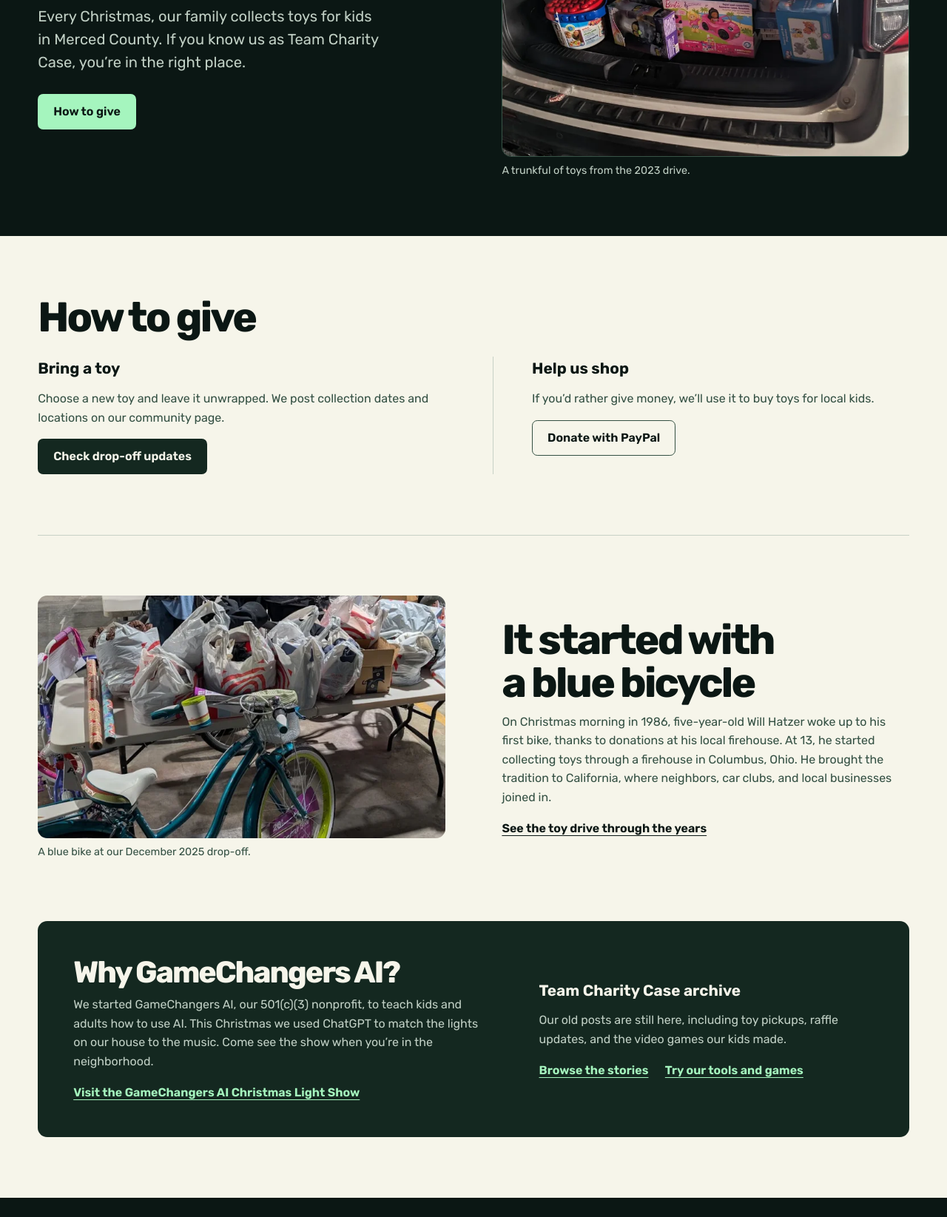
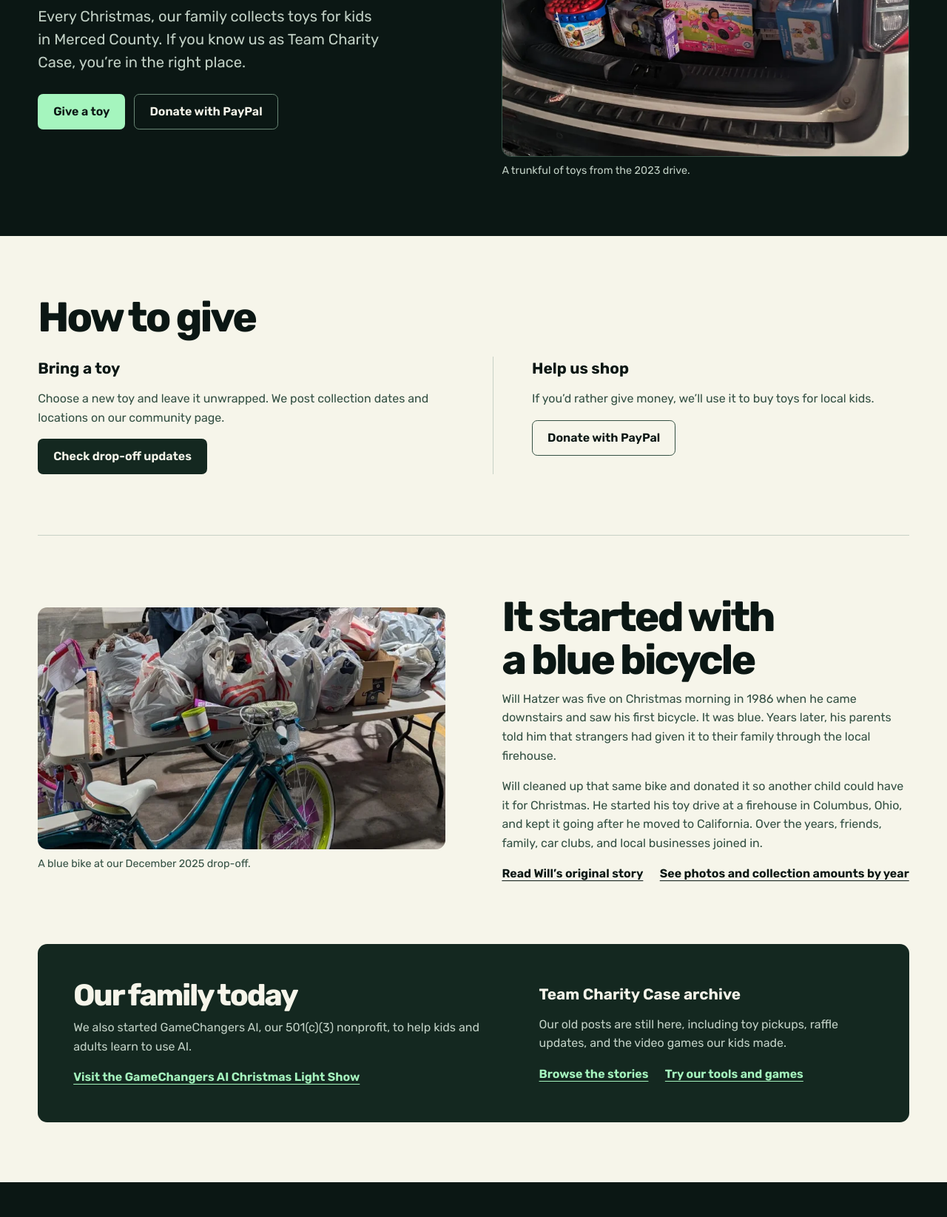
Before and after one commit to lnxgod/charitycase.net, a website: page docs/index.html in a window 1280 px wide. Shown: the part 388-2033 px from the top of the page at 74% size. Drawn offline with Linux system fonts and the light colour scheme.

Commit message:
Restore the bicycle story and make toy drive giving easy to find

```diff
--- a/docs/index.html
+++ b/docs/index.html
@@ -24,11 +24,12 @@
       <h1><span>GameChangersAI (Hatzer Family)</span> Toy Drive</h1>
       <p>Every Christmas, our family collects toys for kids in Merced County. If you know us as Team Charity Case, you’re in the right place.</p>
       <div class="actions">
-        <a class="button button--mint" href="#support">How to give</a>
+        <a class="button button--mint" href="#support">Give a toy</a>
+        <a class="button button--outline" href="https://www.paypal.com/cgi-bin/webscr?cmd=_donations&amp;business=bill.hatzer%40gmail.com&amp;currency_code=USD&amp;source=url">Donate with PayPal</a>
       </div>
     </div>
     <figure class="drive-photo drive-photo--hero">
-      <img src="assets/images/toy-drive-2023.webp" alt="A car trunk filled with boxed toys donated by the community" width="950" height="1262" fetchpriority="high">
+      <img src="assets/images/toy-drive-2023.webp" alt="Boxed toys stacked in the back of a car" width="950" height="1262" fetchpriority="high">
       <figcaption>A trunkful of toys from the 2023 drive.</figcaption>
     </figure>
   </div></section>
@@ -46,14 +47,15 @@
     </figure>
     <div>
       <h2 id="story-title">It started with a blue bicycle</h2>
-      <p>On Christmas morning in 1986, five-year-old Will Hatzer woke up to his first bike, thanks to donations at his local firehouse. At 13, he started collecting toys through a firehouse in Columbus, Ohio. He brought the tradition to California, where neighbors, car clubs, and local businesses joined in.</p>
-      <div class="drive-links"><a href="https://community.gamechangersai.org/toydrive#timeline">See the toy drive through the years</a></div>
+      <p>Will Hatzer was five on Christmas morning in 1986 when he came downstairs and saw his first bicycle. It was blue. Years later, his parents told him that strangers had given it to their family through the local firehouse.</p>
+      <p>Will cleaned up that same bike and donated it so another child could have it for Christmas. He started his toy drive at a firehouse in Columbus, Ohio, and kept it going after he moved to California. Over the years, friends, family, car clubs, and local businesses joined in.</p>
+      <div class="drive-links"><a href="post/gearing-up-for-the-2024-toy-drive-at-charitycase-net/">Read Will’s original story</a><a href="https://community.gamechangersai.org/toydrive#timeline">See photos and collection amounts by year</a></div>
     </div>
   </section>
   <section class="drive-wrap drive-legacy" aria-label="GameChangers AI and the Team Charity Case archive">
-    <div><h2>Why GameChangers AI?</h2><p>We started GameChangers AI, our 501(c)(3) nonprofit, to teach kids and adults how to use AI. This Christmas we used ChatGPT to match the lights on our house to the music. Come see the show when you’re in the neighborhood.</p><div class="drive-links"><a href="https://community.gamechangersai.org/ChristmasShow">Visit the GameChangers AI Christmas Light Show</a></div></div>
+    <div><h2>Our family today</h2><p>We also started GameChangers AI, our 501(c)(3) nonprofit, to help kids and adults learn to use AI.</p><div class="drive-links"><a href="https://community.gamechangersai.org/ChristmasShow">Visit the GameChangers AI Christmas Light Show</a></div></div>
     <div><h3>Team Charity Case archive</h3><p>Our old posts are still here, including toy pickups, raffle updates, and the video games our kids made.</p><div class="drive-links"><a href="blog/">Browse the stories</a><a href="tools/">Try our tools and games</a></div></div>
   </section></main><footer class="site-footer"><div class="footer-inner">
-    <div><p class="footer-brand">GameChangers AI</p><div class="footer-links"><a href="https://gamechangersai.org/about.html">About us</a><a href="https://github.com/lnxgod">GitHub</a><a href="https://www.instagram.com/willhatzer/">Instagram</a><a href="https://www.facebook.com/will.hatzer">Facebook</a><a href="https://www.twitter.com/lnxgod">X / Twitter</a><a href="https://www.linkedin.com/in/william-hatzer-88624928/">LinkedIn</a><a href="https://www.youtube.com/@charitycase42">YouTube</a></div></div>
+    <div><p class="footer-brand">GameChangers AI</p><div class="footer-links"><a href="https://gamechangersai.org/about.html">About us</a><a href="https://github.com/lnxgod">GitHub</a><a href="https://www.instagram.com/willhatzer/">Instagram</a><a href="https://www.facebook.com/will.hatzer">Facebook</a><a href="https://www.twitter.com/lnxgod">X / Twitter</a><a href="https://www.linkedin.com/in/william-hatzer-88624928/">LinkedIn</a><a href="https://www.youtube.com/@GameChangersAIorg">YouTube</a></div></div>
     <p class="copyright">© <span data-year></span> GameChangers AI</p>
   </div></footer><script src="assets/site.js" defer></script></body></html>
```
Also changed, not shown: build.mjs (+8 -6 lines), docs/404.html (+1 -1 lines), docs/blog/index.html (+1 -1 lines), docs/post/2025-the-year-for-a-503c/index.html (+1 -1 lines), docs/post/_update/index.html (+1 -1 lines), docs/post/charity-case-game-no-step-on-snek/index.html (+1 -1 lines), docs/post/defcon-2024/index.html (+1 -1 lines), docs/post/expanding-our-work/index.html (+1 -1 lines), docs/post/first-toy-drive-pickup-over-800-in-toys/index.html (+1 -1 lines), docs/post/gearing-up-for-the-2024-toy-drive-at-charitycase-net/index.html (+1 -1 lines), docs/post/no-step-on-snek-remix/index.html (+1 -1 lines), docs/post/toy-drive-kick-off/index.html (+1 -1 lines), docs/post/toy-drive-ongoing-raffles-end-16th/index.html (+1 -1 lines), docs/tools/index.html (+1 -1 lines).
